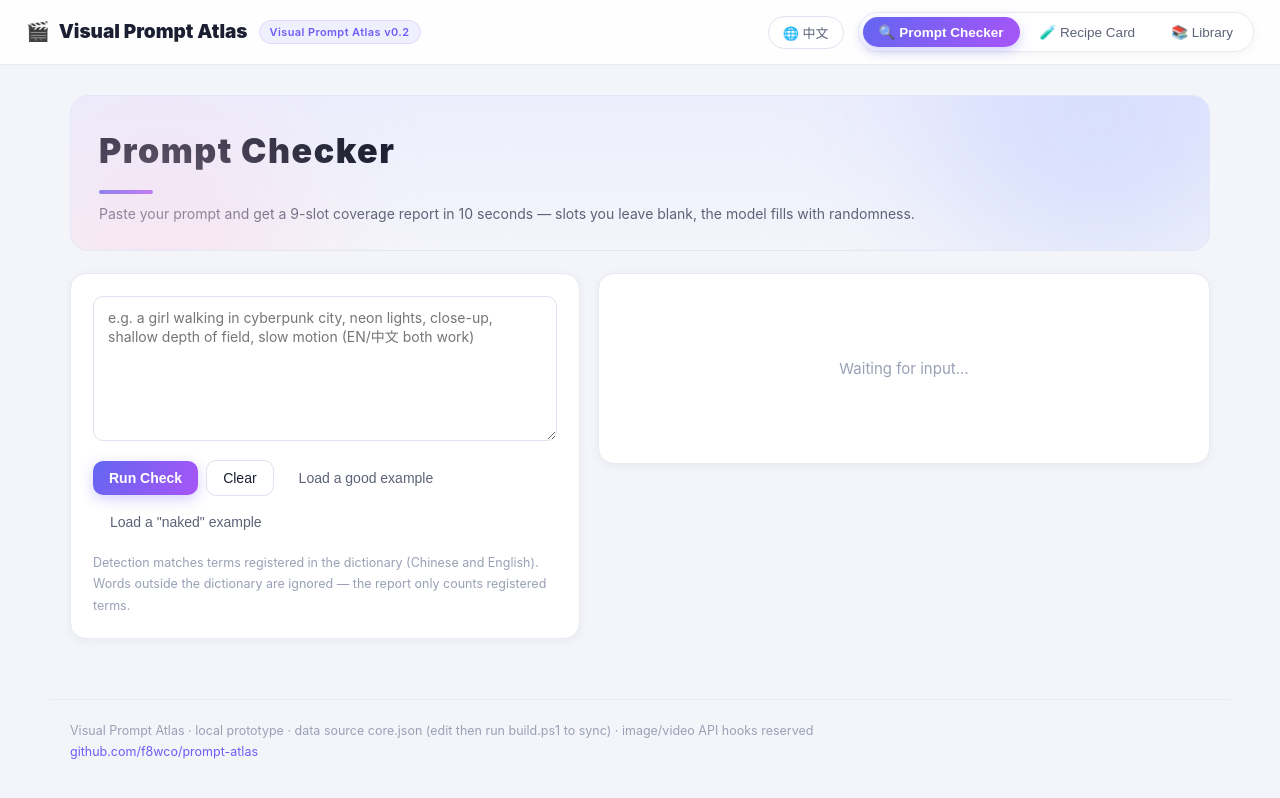
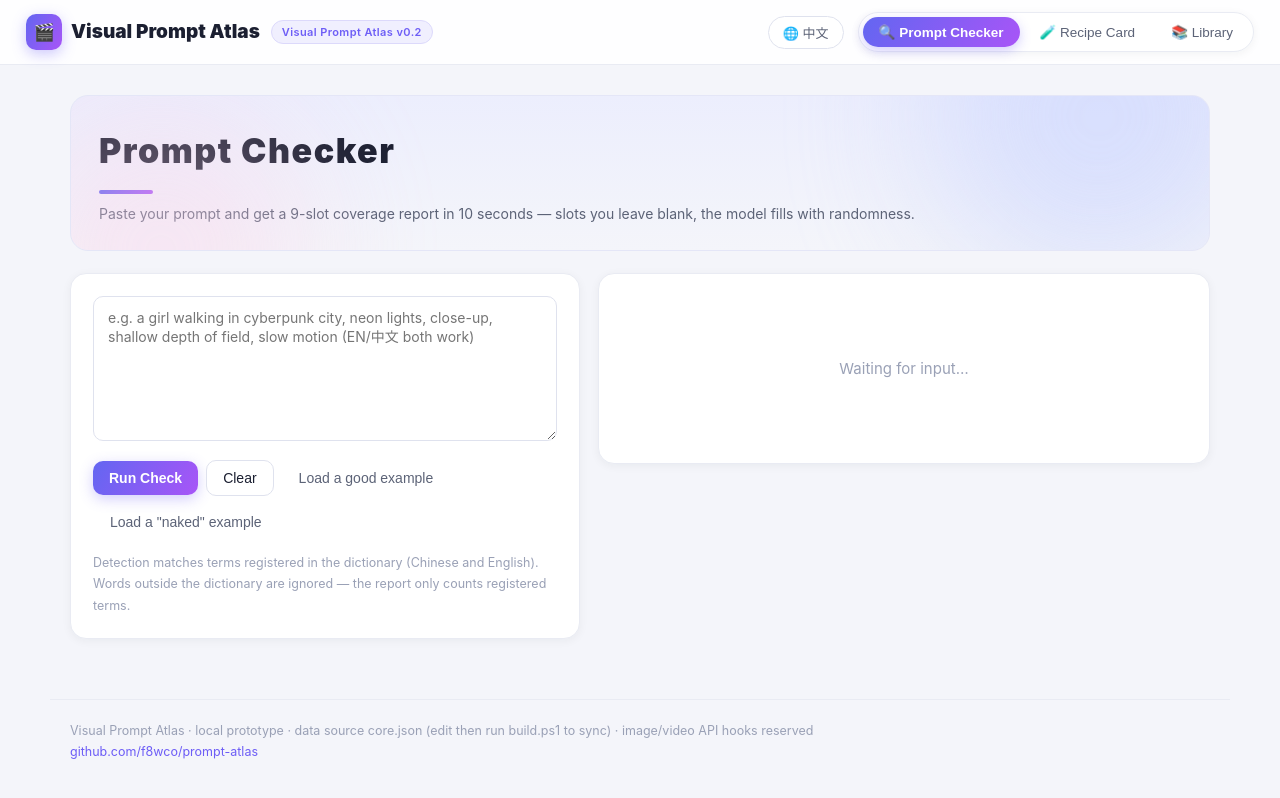
Before and after one commit to f8wco/prompt-atlas, a plain HTML site: page web/index.html in a window 1280 px wide. Drawn offline with Linux system fonts and the light colour scheme.

Commit message:
design: restyle to F8W.com design system (indigo gradient, light bg, logo badge)

```diff
--- a/web/index.html
+++ b/web/index.html
@@ -9,7 +9,7 @@
 </head>
 <body>
   <header>
-    <div class="brand">🎬 <span data-i18n="brand">视觉提示词图库</span> <span class="tag">Visual Prompt Atlas v0.2</span></div>
+    <div class="brand"><span class="logo-badge">🎬</span><span data-i18n="brand">视觉提示词图库</span> <span class="tag">Visual Prompt Atlas v0.2</span></div>
     <div class="header-right">
       <button id="lang-toggle" class="lang-btn" title="Switch language / 切换语言">🌐 EN</button>
       <nav id="tabs">
```
